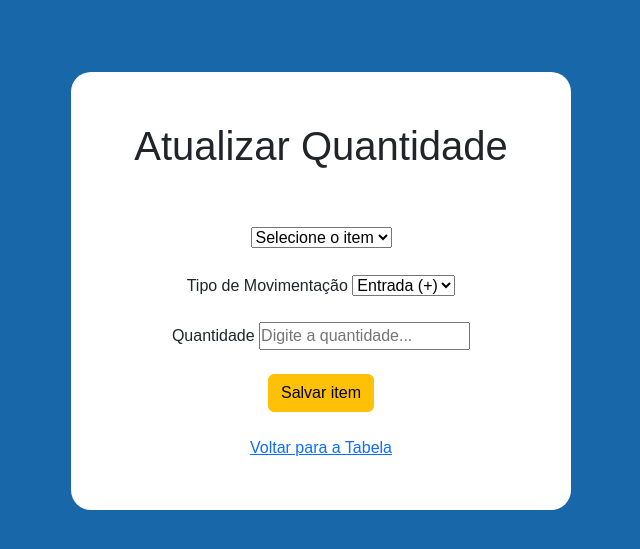
After one commit to gabiiiiiie/tcc, a Flask app: page /movimentacao in a window 1280 px wide. The commit adds this page. Shown: the top 549 px of the page, without its empty margins (319-959 px from the left). Run offline with Flask 3, Linux system fonts and the light colour scheme; data that the repository does not hold is empty.

Commit message:
atl pagina movimentacao

```diff
--- a/app.py
+++ b/app.py
@@ -15,7 +15,7 @@ def index1():
 
 # 2. ROTA QUE VALIDA O FORMULÁRIO DE LOGIN E ENCAMINHA PARA O BANCO
 @app.route('/login', methods=['POST'])
-@app.route('/banco', methods=['GET'])
+@app.route('/banco', methods=['GET', 'POST'])
 def banco():
     conexao = mysql.connector.connect(
         host='localhost',
@@ -53,7 +53,9 @@ def salvar_item():
     )
     cursor = conexao.cursor()
 
-    # Comando SQL usando a coluna 'Preco' sem acento como está no banco
+
+
+    # Comando SQL
     comando_sql = """
         INSERT INTO estoque (Nome, Quantidade, Estoque, Descricao, Preco, Categoria, Foto)
         VALUES (%s, %s, %s, %s, %s, %s, %s)
@@ -76,21 +78,66 @@ def adicionaritens():
 
 
 
-
-
-
-
-# 7. ROTA PARA A PÁGINA DE RECUPERAÇÃO DE SENHA
+# 5. ROTA PARA A PÁGINA DE RECUPERAÇÃO DE SENHA
 @app.route('/esquecisenha')
 def esquecisenha():
     return render_template('esquecisenha.html')
 
 
-# 8. ROTA PARA A PÁGINA DE CADASTRO DE USUÁRIOS
-@app.route('/cadastro')
+
+# 6. ROTA PARA A PÁGINA DE CADASTRO DE USUÁRIOS
+@app.route('/cadastrouser')
 def cadastro():
-    return render_template('cadastro.html')
+    return render_template('cadastrouser.html')
 
+
+# 7. ROTA PARA PAGINA MOVIMENTAÇÃO
+@app.route('/movimentacao', methods=['GET', 'POST'])
+def tela_movimentar():
+    try:
+        conexao = mysql.connector.connect(
+            host='localhost', port=3306, database='almoxarifado', user='root', password=''
+        )
+        cursor = conexao.cursor()
+        cursor.execute('SELECT Id, Nome, Quantidade FROM estoque')
+        itens = cursor.fetchall()
+        cursor.close()
+        conexao.close()
+
+
+        return render_template('movimentacao.html', itens=itens)
+
+    except mysql.connector.Error as erro:
+        print(f"Erro: {erro}")
+        return "Erro ao carregar itens", 500
+
+@app.route('/salvar', methods=['POST'])
+def salvar():
+
+        id = request.form.get('id_item')
+        opcao = request.form.get('tipo')
+        qtde = int(request.form.get('quantidade'))
+
+        conexao = mysql.connector.connect(
+            host='localhost', port=3306, database='almoxarifado', user='root', password=''
+        )
+        cursor = conexao.cursor()
+        cursor.execute ('SELECT Quantidade FROM estoque WHERE id = %s', (id,))
+
+        qtde_banco = cursor.fetchone()
+
+        if opcao == 'entrada':
+            qtde_atualizada = qtde_banco[0] + qtde
+            cursor.execute('UPDATE estoque SET Quantidade = %s WHERE id = %s', (qtde_atualizada, id,))
+
+        if opcao == 'saida':
+            qtde_atualizada = qtde_banco[0] - qtde
+            cursor.execute('UPDATE estoque SET Quantidade = %s WHERE id = %s', (qtde_atualizada, id,))
+
+        cursor.close()
+        conexao.close()
+
+        return redirect(url_for('banco'))
 
 if __name__ == '__main__':
     app.run(debug=True, host='0.0.0.0')
--- a/static/style.css
+++ b/static/style.css
@@ -21,11 +21,16 @@ body.paginabanco {
 }
 
 
+body.paginamovimentacao {
+    background-color: #1867a8;
+
+}
+
+
 .paginabanco #titulo {
     color: #ffffff;
     font-size: 55px;
-    text-align: center;
-    margin-top: 20px;
+    margin-left: 120px;
 
 }
 
@@ -173,6 +178,7 @@ form {
     font-family: font-family: 'Poppins', sans-serif;
     font-size: 28px;
     font-weight: 700;
+    text-align: center;
 }
 
 #inseriritens {
@@ -281,7 +287,7 @@ input::placeholder {
 }
 
 .signup-link {
-    color: #004c99; /* Mesmo azul do padrão SENAI */
+    color: #004c99;
     text-decoration: none;
     font-weight: bold;
 }
@@ -337,6 +343,38 @@ input::placeholder {
     border: 1px solid #cccccc;
     border-radius: 4px;
     width: 250px;
-    margin-left: 1900px;
+    margin-left: 1500px;
     margin-top: 5px;
+
 }
+
+#areapraqntatl {
+        width: 250px;
+        margin-left: 400px;
+        margin-top: 120px;
+        height: 25px;
+
+}
+
+#caixamovimentacao{
+    margin-left: auto;
+    margin-right: auto;
+    background-color: white;
+    border-radius: 20px;
+    padding: 50px;
+    max-width: 500px;
+    text-align: center;
+    justify-content: center;
+}
+
+.a {
+    flex: 1;
+    background-color: #004B87;
+    display: flex;
+    align-items: center;
+    justify-content: center;
+    padding: 40px;
+    border-left: 1px solid #f0f0f0;
+
+
+}
--- a/templates/esquecisenha.html
+++ b/templates/esquecisenha.html
@@ -26,7 +26,7 @@
                 <button id="index_botao" type="submit">Atualizar Senha</button>
 
                 <div class="signup-container">
-                    <a href="{{ url_for('index') }}" class="signup-link">Voltar para o Login</a>
+                    <a href="{{ url_for('/') }}" class="signup-link">Voltar para o Login</a>
                 </div>
             </form>
         </div>
--- a/templates/index.html
+++ b/templates/index.html
@@ -15,6 +15,8 @@
         <!-- Caixa de Login -->
         <div id="index_caixa">
             <h1 id="index_titulo">Gestão de Estoque</h1>
+
+            <br>
 
             <!-- Correção 2: Enviando para a rota correta de login do sistema -->
             <form action="/login" method="POST">
--- /dev/null
+++ b/templates/movimentacao.html
@@ -0,0 +1,44 @@
+<!DOCTYPE html>
+<html lang="pt-BR">
+<head>
+    <meta charset="UTF-8">
+    <title>Movimentação de Estoque</title>
+    <link rel="stylesheet" href="{{ url_for('static', filename='style.css') }}">
+    <link href="https://cdn.jsdelivr.net/npm/bootstrap@5.3.8/dist/css/bootstrap.min.css" rel="stylesheet" integrity="sha384-sRIl4kxILFvY47J16cr9ZwB07vP4J8+LH7qKQnuqkuIAvNWLzeN8tE5YBujZqJLB" crossorigin="anonymous">
+    <script src="https://cdn.jsdelivr.net/npm/bootstrap@5.3.8/dist/js/bootstrap.bundle.min.js" integrity="sha384-FKyoEForCGlyvwx9Hj09JcYn3nv7wiPVlz7YYwJrWVcXK/BmnVDxM+D2scQbITxI" crossorigin="anonymous"></script>
+</head>
+<body class="paginamovimentacao">
+    <br><br><br>
+
+<div id=caixamovimentacao>
+
+<h1 id="titulomovimentacao">Atualizar Quantidade</h1>
+<br>
+<br>
+    <form action="/salvar" method="POST">
+        <select id="selecionaitem" name="id_item" aria-label="Large select example" required>
+            <option value="" disabled selected>Selecione o item</option>
+                    {% for item in itens %}
+                    <option value="{{ item[0] }}">{{ item[1] }} (Atual: {{ item[2] }})</option>
+                    {% endfor %}
+        </select>
+        <br>
+        <br>
+        <label for="tipo_operacao">Tipo de Movimentação</label>
+        <select id="tipo_operacao" name="tipo" required>
+            <option value="entrada">Entrada (+)</option>
+            <option value="saida">Saída (-)</option>
+        </select>
+        <br>
+        <br>
+        <label for="qtd_atualizar">Quantidade</label>
+        <input type="number" id="qtd_atualizar" name="quantidade" min="1" placeholder="Digite a quantidade..." required>
+        <br><br>
+        <button type="submit" class="btn btn-warning">Salvar item</button>
+        <br><br>
+        <a href="{{ url_for('banco') }}" class="linkretorno">Voltar para a Tabela</a>
+    </form>
+</div>
+
+</body>
+</html>
```
Also changed, not shown: templates/banco.html (+12 -2 lines), templates/cadastrouser.html (+26 -5 lines), static/imagemitens/shopping.webp (deleted).
